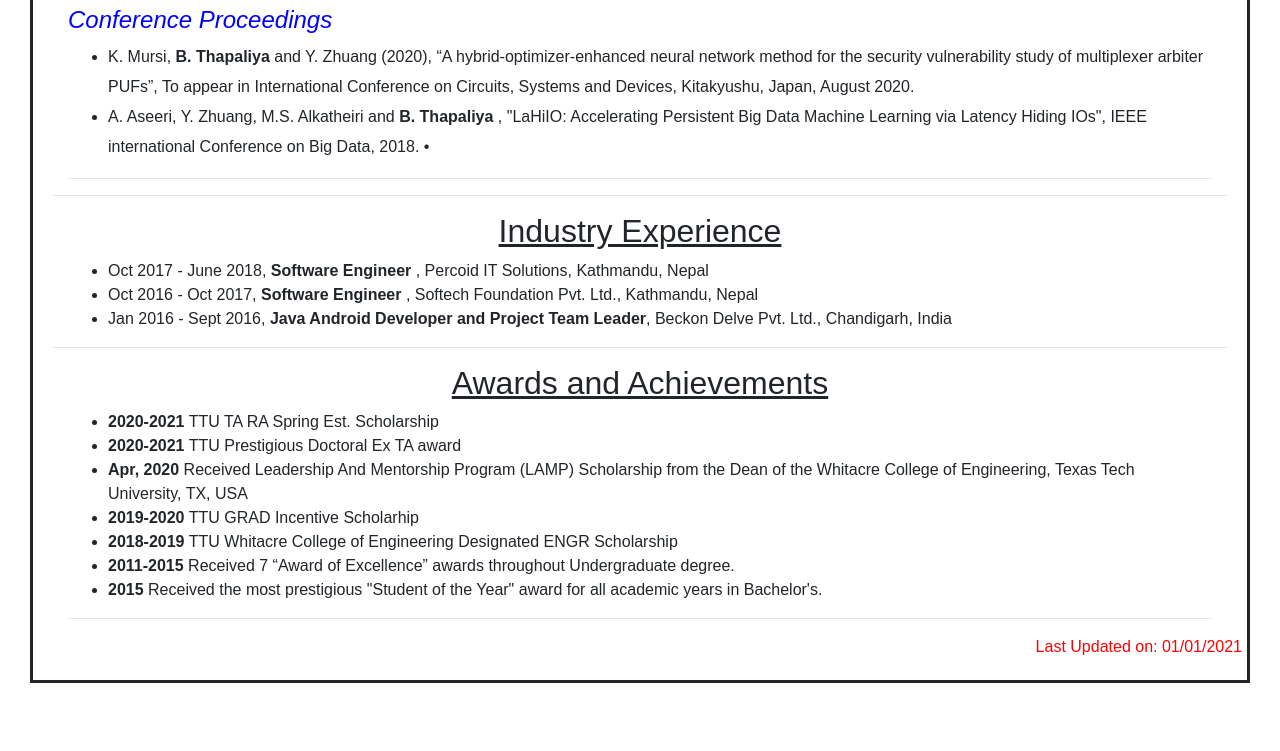
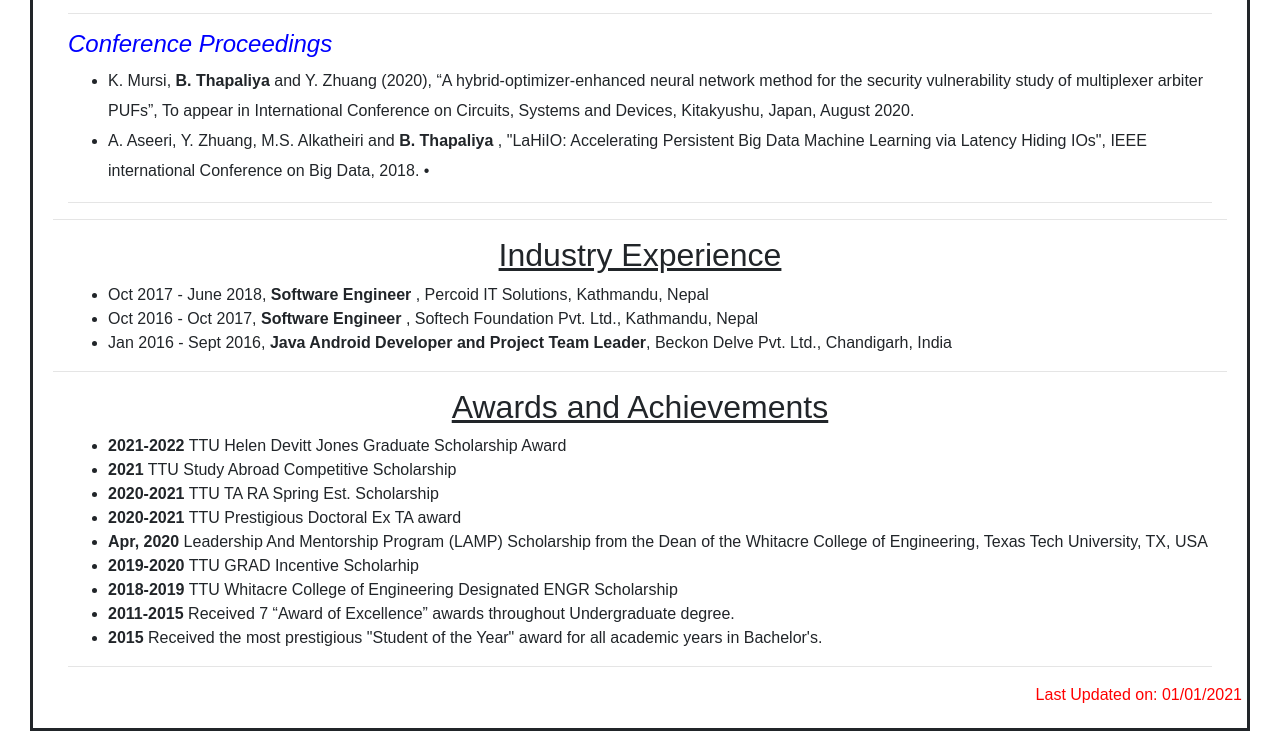
Before and after one commit to bithapal/bithapal.github.io, a plain HTML site: page index.html in a window 1280 px wide. Shown: the part 2123-2874 px from the top of the page. Before the commit the page ends 2836 px from the top, so only its background shows below. Drawn offline with nearby package versions, Linux system fonts and the light colour scheme.

Commit message:
Update index.html
Updates for the fellowships

```diff
--- a/index.html
+++ b/index.html
@@ -149,6 +149,7 @@ $(document).ready(function(){
 		<li>
 			<h4 class="sub_header">Lab Instructor/ Teaching Assistant</h4>
 			<ul class="sub_list">
+				<li>Spring 2021 <b>Computational Thinking with Data Science</b> Whitacre College of Engineering, Texas Tech University, TX, USA</li>
 				<li>Fall 2020 <b>Computational Thinking with Data Science</b> Texas Tech University, TX, USA</li>
 				<li>Fall 2019 - Spring 2020 <b>Programming Principles I (Python)</b> Texas Tech University, TX, USA</li>
 				<li>Fall 2018 - Spring 2019 <b>Programming Principles II (C)</b> Texas Tech University, TX, USA</li>
@@ -237,9 +238,11 @@ $(document).ready(function(){
 		<li>
 			<h4 class="sub_header"></h4>
 			<ul class="sub_list">
+				<li><b>2021-2022</b> TTU Helen Devitt Jones Graduate Scholarship Award</li>
+				<li><b>2021</b> TTU Study Abroad Competitive Scholarship</li>
 				<li><b>2020-2021</b> TTU TA RA Spring Est. Scholarship</li>
 				<li><b>2020-2021</b> TTU Prestigious Doctoral Ex TA award</li>
-				<li><b>Apr, 2020</b> Received Leadership And Mentorship Program (LAMP) Scholarship from the Dean of the Whitacre College of Engineering, Texas Tech University, TX, USA</li>
+				<li><b>Apr, 2020</b> Leadership And Mentorship Program (LAMP) Scholarship from the Dean of the Whitacre College of Engineering, Texas Tech University, TX, USA</li>
 				<li><b>2019-2020</b> TTU GRAD Incentive Scholarhip</li>
 				<li><b>2018-2019</b> TTU Whitacre College of Engineering Designated ENGR Scholarship</li>
 				<li><b>2011-2015</b> Received 7 “Award of Excellence” awards throughout Undergraduate degree.</li>
```
